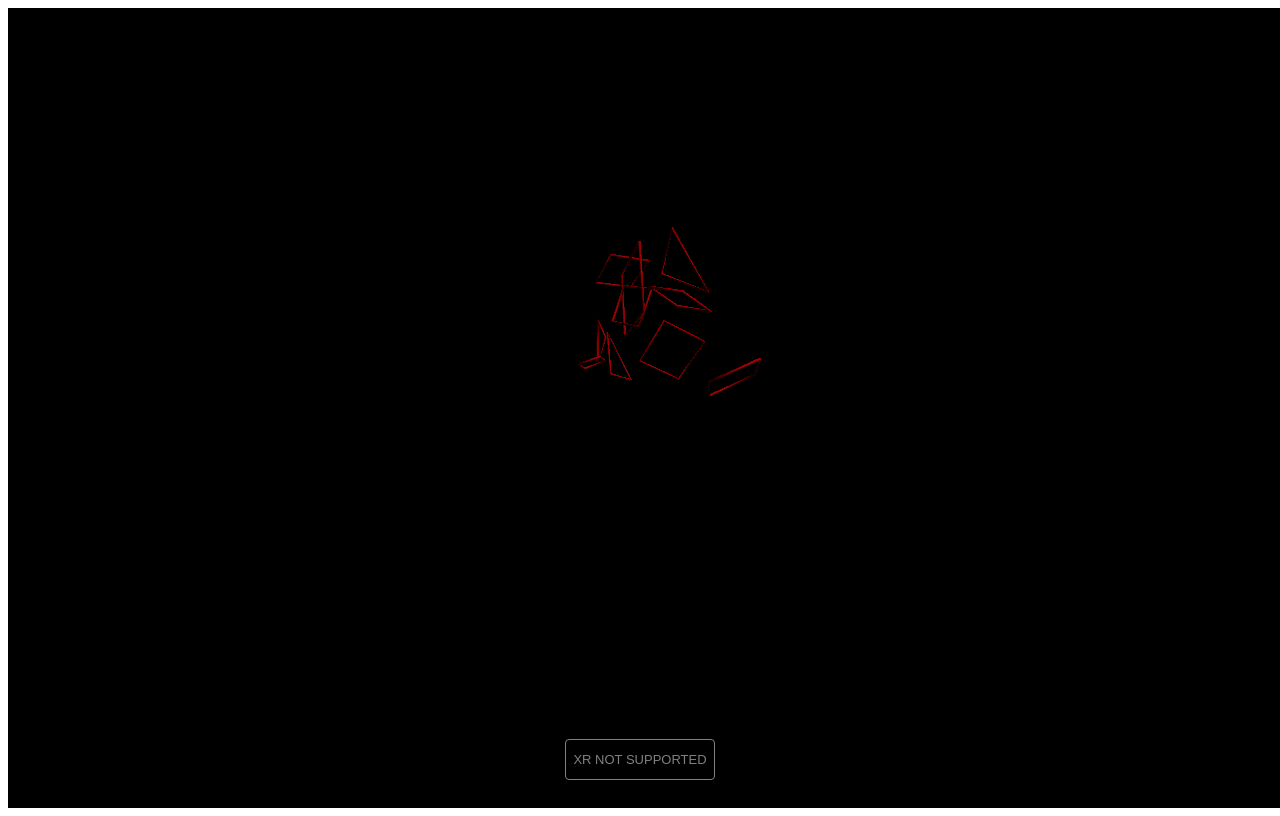
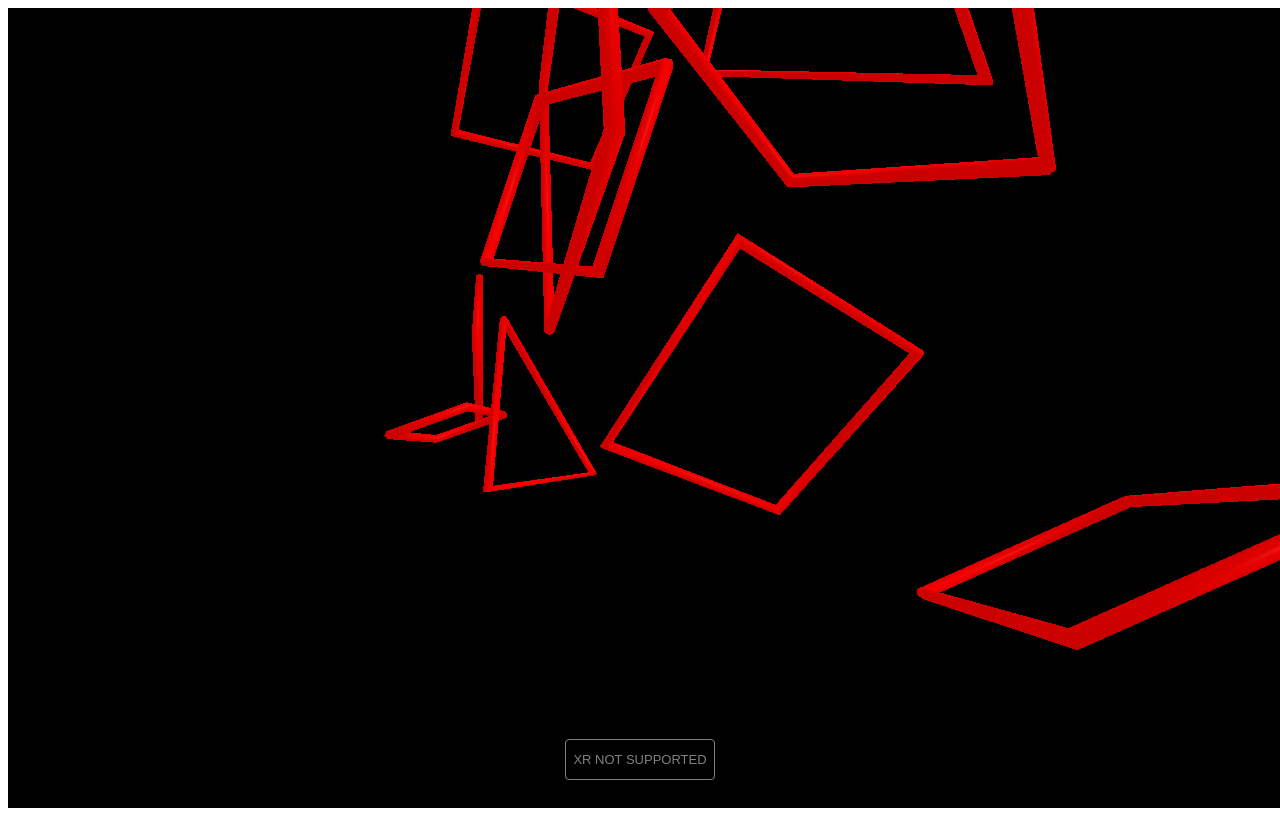
Before and after one commit to bkcastro/xrSketch2, a plain HTML site: page index.html in a window 1280 px wide. Drawn offline with nearby package versions, Linux system fonts and the light colour scheme.

Commit message:
changed the emissiveIntensity

```diff
--- a/index.html
+++ b/index.html
@@ -21,14 +21,14 @@
     import { XRButton } from 'three/addons/webxr/XRButton.js';
     const scene = new THREE.Scene();
     const camera = new THREE.PerspectiveCamera( 75, window.innerWidth / window.innerHeight, 0.1, 1000 );
-    camera.position.set(0, 1, 4)
+    camera.position.set(0, 1.4, 1)
     const renderer = new THREE.WebGLRenderer();
     renderer.setSize( window.innerWidth, window.innerHeight );
     document.body.appendChild( renderer.domElement );
     renderer.xr.enabled = true
     document.body.appendChild(XRButton.createButton(renderer))
 
-    const ambientLight = new THREE.AmbientLight(0x404040, 0.5); // Soft ambient light
+    const ambientLight = new THREE.AmbientLight(0x000000, 1); // Soft ambient light
     scene.add(ambientLight);
 
     const directionalLight = new THREE.DirectionalLight(0xffffff, 1);
@@ -37,7 +37,8 @@
 
     const material = new THREE.MeshPhongMaterial({
         color: 0xff0000,
-        emissive: 0x000000,
+        emissive: 0xff0000,
+        emissiveIntensity: 0.6,
         specular: 0x111111,
         shininess: 30,
         reflectivity: 1,
```
